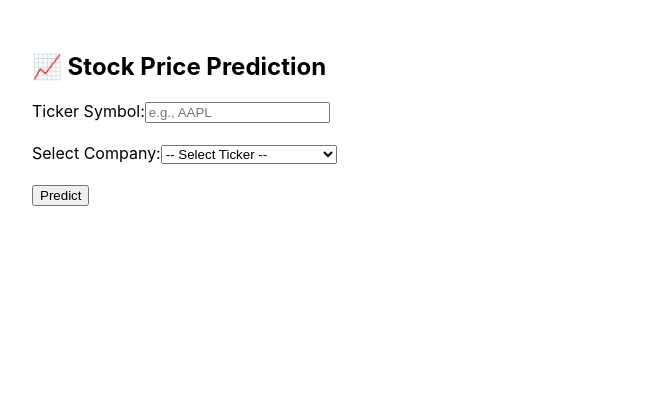
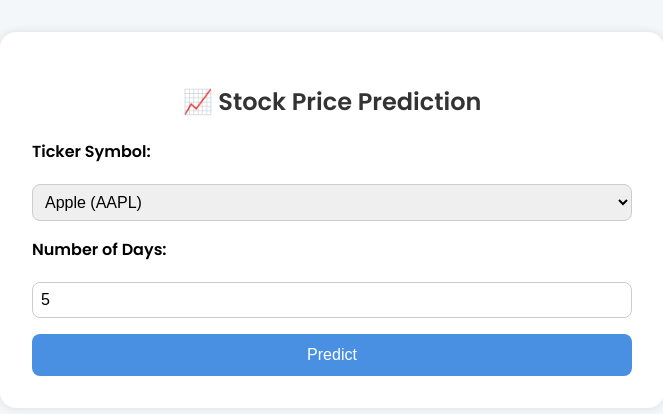
Before and after one commit to khushi-79/stock-prediction-app, a React (Create React App) app in the folder frontend/: page / in a window 1280 px wide. Shown: the top 414 px of the page, without its empty margins (308-971 px from the left). Built offline with nearby package versions, Linux system fonts and the light colour scheme.

Commit message:
improved design pages

```diff
--- a/frontend/src/App.js
+++ b/frontend/src/App.js
@@ -1,12 +1,8 @@
-import React from "react";
-import PredictionForm from "./components/PredictionForm";
+import './App.css';
+import PredictionForm from './components/PredictionForm';
 
 function App() {
-  return (
-    <div className="App">
-      <PredictionForm />
-    </div>
-  );
+  return <PredictionForm />;
 }
 
 export default App;
--- /dev/null
+++ b/frontend/src/components/PredictionForm.css
@@ -0,0 +1,74 @@
+@import url('https://fonts.googleapis.com/css2?family=Poppins:wght@400;600&display=swap');
+
+body {
+  margin: 0;
+  font-family: 'Poppins', sans-serif;
+  background: #f4f7fa;
+}
+
+.container {
+  display: flex;
+  justify-content: center;
+  padding: 2rem;
+}
+
+.card {
+  background: white;
+  padding: 2rem;
+  border-radius: 1rem;
+  box-shadow: 0 0 10px rgba(0, 0, 0, 0.1);
+  width: 100%;
+  max-width: 600px;
+}
+
+h2 {
+  text-align: center;
+  color: #333;
+}
+
+form {
+  display: flex;
+  flex-direction: column;
+  gap: 1rem;
+}
+
+label {
+  font-weight: 600;
+  margin-bottom: 0.25rem;
+}
+
+select,
+input {
+  padding: 0.5rem;
+  font-size: 1rem;
+  border: 1px solid #ccc;
+  border-radius: 0.5rem;
+}
+
+button {
+  background-color: #4a90e2;
+  color: white;
+  padding: 0.75rem;
+  font-size: 1rem;
+  border: none;
+  border-radius: 0.5rem;
+  cursor: pointer;
+}
+
+button:disabled {
+  opacity: 0.7;
+  cursor: not-allowed;
+}
+
+.error {
+  color: red;
+  text-align: center;
+}
+
+.result {
+  margin-top: 2rem;
+}
+
+.chart-container {
+  margin-top: 1rem;
+}
--- a/frontend/src/components/PredictionForm.jsx
+++ b/frontend/src/components/PredictionForm.jsx
@@ -1,9 +1,18 @@
 import React, { useState } from "react";
 import axios from "axios";
-import { LineChart, Line, XAxis, YAxis, CartesianGrid, Tooltip, ResponsiveContainer } from 'recharts';
+import {
+  LineChart,
+  Line,
+  XAxis,
+  YAxis,
+  CartesianGrid,
+  Tooltip,
+  ResponsiveContainer,
+} from "recharts";
+import "./PredictionForm.css";
 
 function PredictionForm() {
-  const [ticker, setTicker] = useState("");
+  const [ticker, setTicker] = useState("AAPL");
   const [days, setDays] = useState(5);
   const [result, setResult] = useState(null);
   const [loading, setLoading] = useState(false);
@@ -20,31 +29,25 @@ function PredictionForm() {
         days,
       });
       setResult(response.data);
-      setLoading(false);
     } catch (err) {
       setError("Prediction failed. Try again.");
+    } finally {
+      setLoading(false);
     }
   };
 
   return (
-    <div style={{ padding: "2rem", maxWidth: "600px", margin: "auto" }}>
+    <div className="container">
+      <div className="card">
         <h2>📈 Stock Price Prediction</h2>
         <form onSubmit={handleSubmit}>
-        <label>
-          Ticker Symbol:
-          <input
-            type="text"
+          <label>Ticker Symbol:</label>
+          <select
             value={ticker}
             onChange={(e) => setTicker(e.target.value)}
             required
-            placeholder="e.g., AAPL"
-          />
-        </label>
-        <br /><br />
-<label>
-  Select Company:
-  <select value={ticker} onChange={(e) => setTicker(e.target.value)} required>
-    <option value="">-- Select Ticker --</option>
+          >
+            <option value="">-- Select Company --</option>
             <option value="AAPL">Apple (AAPL)</option>
             <option value="MSFT">Microsoft (MSFT)</option>
             <option value="GOOGL">Google (GOOGL)</option>
@@ -56,29 +59,26 @@ function PredictionForm() {
             <option value="TCS.NS">TCS (TCS.NS)</option>
             <option value="RELIANCE.NS">Reliance (RELIANCE.NS)</option>
           </select>
-</label>
 
-        {loading && <p>Loading prediction... ⏳</p>}
-        <br /><br />
-        <button type="submit">Predict</button>
+          <label>Number of Days:</label>
+          <input
+            type="number"
+            value={days}
+            onChange={(e) => setDays(e.target.value)}
+            min="1"
+            required
+          />
+
+          <button type="submit" disabled={loading}>
+            {loading ? "Predicting..." : "Predict"}
+          </button>
         </form>
 
-      {error && <p style={{ color: "red" }}>{error}</p>}
+        {error && <p className="error">{error}</p>}
 
         {result && (
-  <div style={{ marginTop: "2rem" }}>
-    <h3>Predictions for {result.ticker}:</h3>
-
-    <ResponsiveContainer width="100%" height={300}>
-      <LineChart data={result.predictions}>
-        <CartesianGrid strokeDasharray="3 3" />
-        <XAxis dataKey="ds" />
-        <YAxis />
-        <Tooltip />
-        <Line type="monotone" dataKey="yhat" stroke="#8884d8" strokeWidth={2} />
-      </LineChart>
-    </ResponsiveContainer>
-
+          <div className="result">
+            <h3>Predictions for {result.ticker}</h3>
             <ul>
               {result.predictions.map((entry, index) => (
                 <li key={index}>
@@ -87,8 +87,26 @@ function PredictionForm() {
                 </li>
               ))}
             </ul>
+
+            <div className="chart-container">
+              <ResponsiveContainer width="100%" height={300}>
+                <LineChart data={result.predictions}>
+                  <CartesianGrid strokeDasharray="3 3" />
+                  <XAxis dataKey="ds" />
+                  <YAxis />
+                  <Tooltip />
+                  <Line
+                    type="monotone"
+                    dataKey="yhat"
+                    stroke="#4a90e2"
+                    strokeWidth={2}
+                  />
+                </LineChart>
+              </ResponsiveContainer>
+            </div>
           </div>
         )}
+      </div>
     </div>
   );
 }
```
Lines whose indentation alone changed are shown as unchanged.
